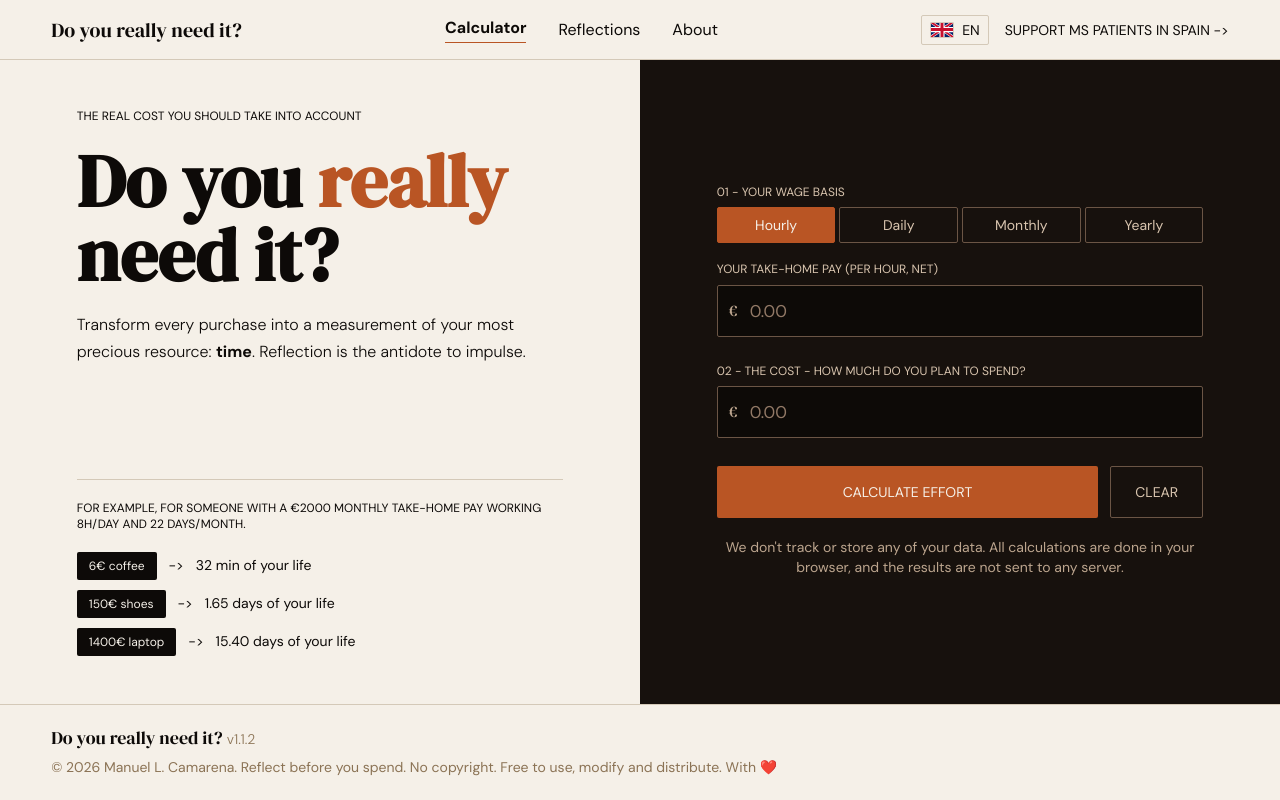
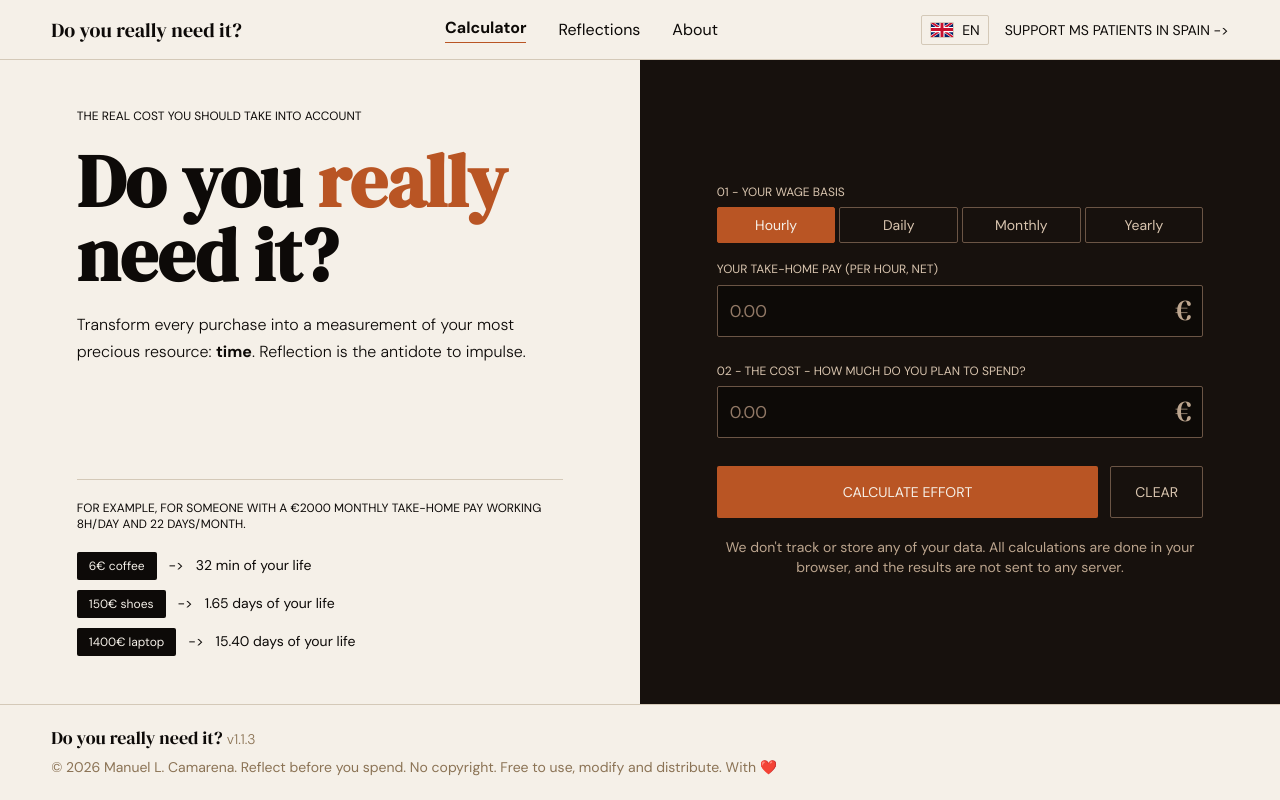
Before and after one commit to hndcore/do-you-really-need-it, a React (Vite) app: page /calculator in a window 1280 px wide. Built offline with nearby package versions, Linux system fonts and the light colour scheme.

Commit message:
fix: unified suffix

```diff
--- a/src/components/CalculatorPage/CalculatorSection/CalculatorSection.tsx
+++ b/src/components/CalculatorPage/CalculatorSection/CalculatorSection.tsx
@@ -67,7 +67,7 @@ const CalculatorSection: React.FC<CalculatorSectionProps> = ({
             aria-labelledby="purchase-price-label"
             variant="white"
             type="number"
-            prefix="€"
+            suffix="€"
             placeholder="0.00"
             value={price}
             onChange={(e) => {
--- a/src/components/CalculatorPage/IncomeBasisMetadata/IncomeBasisMetada.tsx
+++ b/src/components/CalculatorPage/IncomeBasisMetadata/IncomeBasisMetada.tsx
@@ -21,7 +21,7 @@ const IncomeBasisMetadata: React.FC = () => {
     return (
       <div className="mt-[clamp(1.2rem,2.5vh,2rem)] grid grid-cols-1 gap-[clamp(1.2rem,2.5vh,2rem)]">
         <TextInput
-          prefix="€"
+          suffix="€"
           variant="gray"
           type="number"
           placeholder="0.00"
@@ -62,7 +62,7 @@ const IncomeBasisMetadata: React.FC = () => {
         />
 
         <TextInput
-          prefix="€"
+          suffix="€"
           variant="gray"
           type="number"
           placeholder="0.00"
@@ -122,7 +122,7 @@ const IncomeBasisMetadata: React.FC = () => {
         </div>
 
         <TextInput
-          prefix="€"
+          suffix="€"
           variant="gray"
           type="number"
           placeholder="0.00"
--- a/src/components/shared/TextInput/TextInput.tsx
+++ b/src/components/shared/TextInput/TextInput.tsx
@@ -5,14 +5,14 @@ interface TextInputProps extends Omit<InputHTMLAttributes<HTMLInputElement>, "pr
   error?: string;
   type?: "text" | "number";
   variant?: "white" | "gray";
-  prefix?: ReactNode;
+  suffix?: ReactNode;
 }
 
 const TextInput = ({
   label,
   error,
   variant = "white",
-  prefix,
+  suffix,
   type = "text",
   className = "",
   id,
@@ -40,15 +40,15 @@ const TextInput = ({
         </label>
       )}
       <div className="relative flex items-center">
-        {prefix && (
-          <span className="pointer-events-none absolute left-3 top-1/2 -translate-y-1/2 font-serif text-base italic text-sand">
-            {prefix}
+        {suffix && (
+          <span className="pointer-events-none absolute right-3 top-1/2 -translate-y-1/2 font-serif text-3xl italic text-sand">
+            {suffix}
           </span>
         )}
         <input
           id={inputId}
           type={type}
-          className={`w-full rounded-[2px] px-3 py-3.5 text-[17px] font-normal leading-none outline-none transition-colors focus:border-flame ${variantStyles[variant]} ${prefix ? "pl-8" : ""} ${error ? "border-flame" : ""} ${className}`}
+          className={`w-full rounded-[2px] px-3 py-3.5 text-[17px] font-normal leading-none outline-none transition-colors focus:border-flame ${variantStyles[variant]} ${suffix ? "pr-8" : ""} ${error ? "border-flame" : ""} ${className}`}
           aria-describedby={describedBy}
           aria-invalid={error ? true : undefined}
           {...props}
--- a/src/utils/versioning.ts
+++ b/src/utils/versioning.ts
@@ -1 +1 @@
-export const VERSION = "1.1.2";
+export const VERSION = "1.1.3";
```
Also changed, not shown: 1 other file (tests, documents, lock files or other folders).
